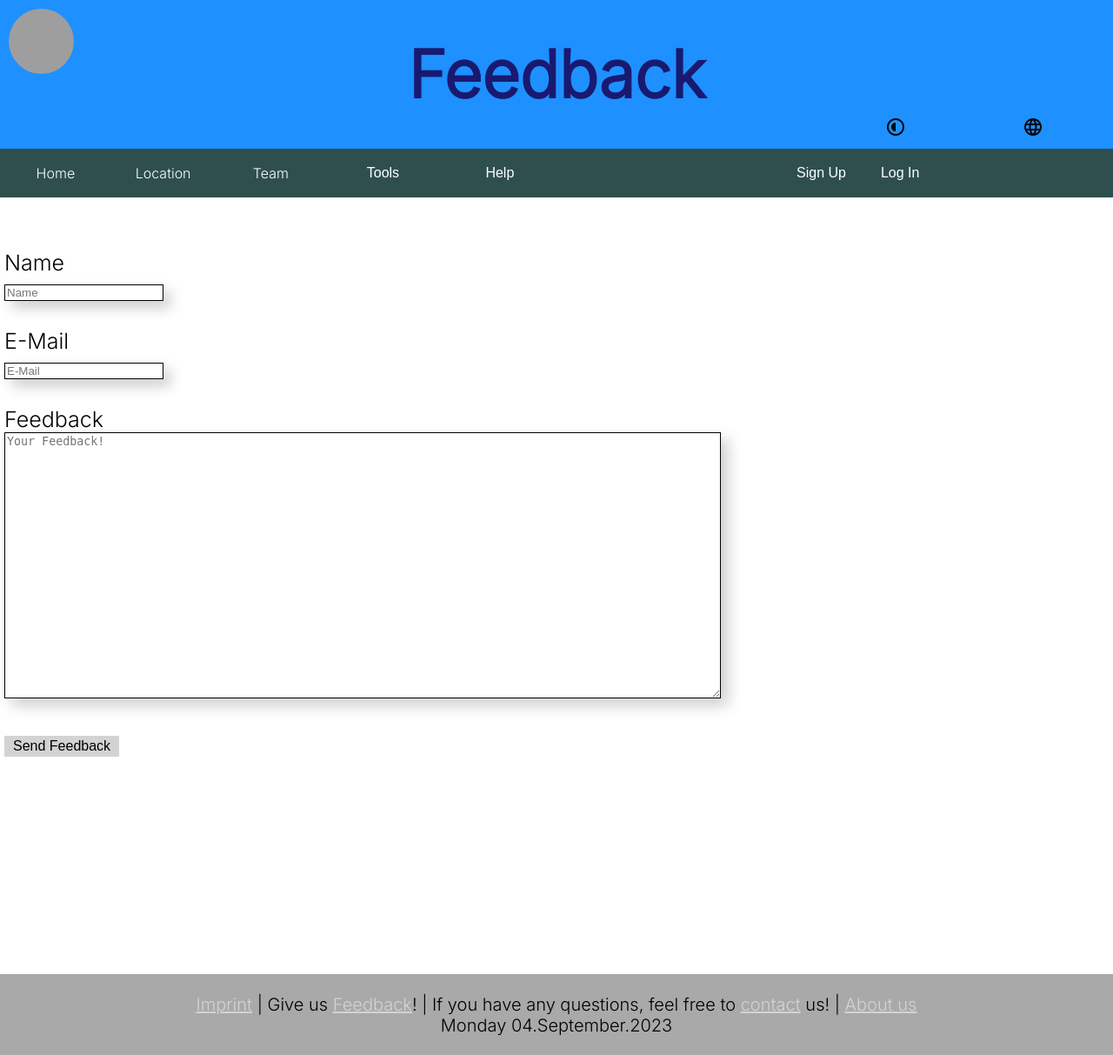
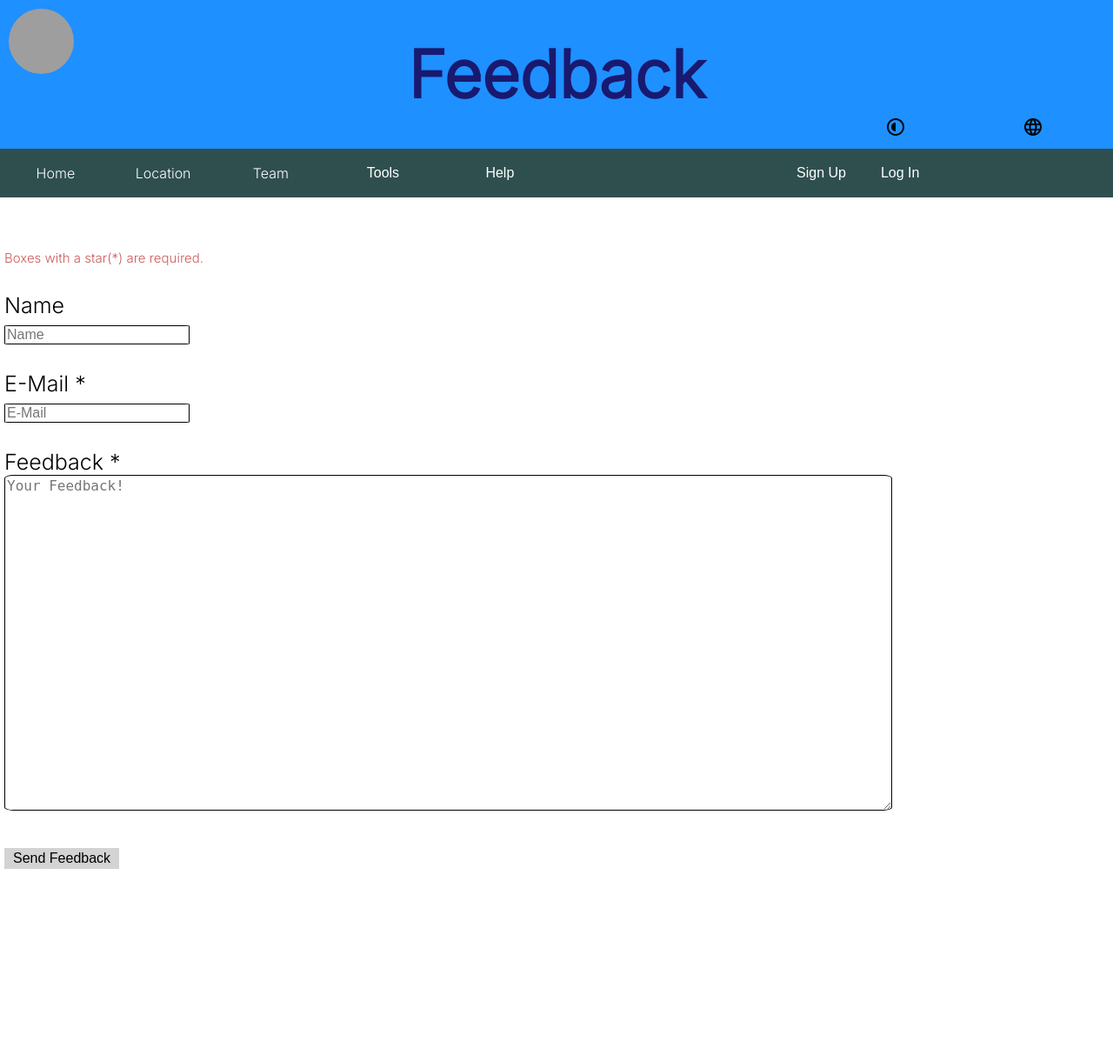
Before and after one commit to marcoplaneo/planeo_internship, a PHP site: page /feedback.html in a window 1280 px wide. Shown: the top 1213 px of the page at 87% size. Run offline with PHP 8.4, Linux system fonts and the light colour scheme; grey boxes are pictures that could not be loaded.

Commit message:
made the feedback site more user friendly

```diff
--- a/html/css/style.css
+++ b/html/css/style.css
@@ -11,6 +11,18 @@ body, html {
 .dark-mode {
     background-color: black;
     color: white;
+    #feedback {
+        background-color: black;
+        border-color: white;
+    }
+    #name {
+        background-color: black;
+        border-color: white;
+    }
+    #mail {
+        background-color: black;
+        border-color: white;
+    }
 }
 
 .dropbtn#language {
@@ -391,8 +403,26 @@ div.sticky{
 }
 
 #feedback, #name, #mail{
-    border: 1px solid;
-    box-shadow: 8px 8px 16px 0 rgba(0,0,0,0.2);
+    border: 1px solid;/*
+    box-shadow: 8px 8px 16px 0 rgba(0,0,0,0.2);*/
+    font-size: 16px;
+}
+
+#name, #mail {
+    border-radius: 3%;
+}
+
+#feedback {
+    border-radius: 1%;
+}
+
+input:focus {
+    box-shadow: 8px 8px 10px 0 rgba(120,120,120,0.3);
+}
+
+.required {
+    font-size: 15px;
+    color: indianred;
 }
 
 .lang {
--- a/html/feedback.html
+++ b/html/feedback.html
@@ -80,18 +80,22 @@
 </div>
 <br><br>
 <div class="main">
+    <div class="required">
+        Boxes with a star(*) are required.
+    </div>
+    <br>
     <label>
         Name
         <br>
         <input type="text" id="name" name="Name" placeholder="Name">
         <br><br>
-        E-Mail
+        E-Mail *
         <br>
-        <input type="text" id="mail" name="Mail" placeholder="E-Mail">
+        <input type="text" id="mail" name="Mail" required placeholder="E-Mail">
         <br><br>
-        Feedback
+        Feedback *
         <br>
-        <textarea id="feedback" name="Feedback" rows="20" cols="100" placeholder="Your Feedback!"></textarea>
+        <textarea id="feedback" name="Feedback" required rows="20" cols="100" placeholder="Your Feedback!"></textarea>
     </label>
     <br><br>
     <button type="submit" class="button" name="Feedback">Send Feedback</button>
```
Also changed, not shown: html/de/feedback.html (+6 -2 lines).
